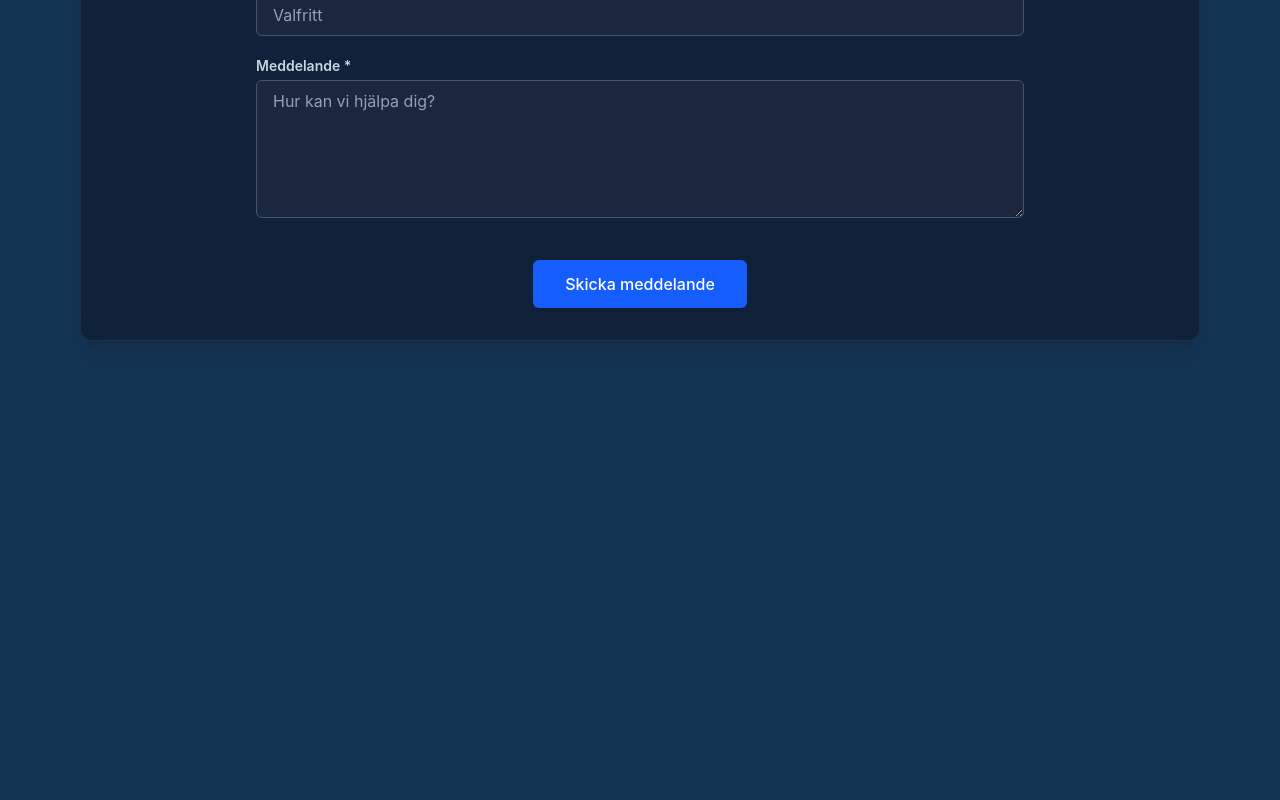
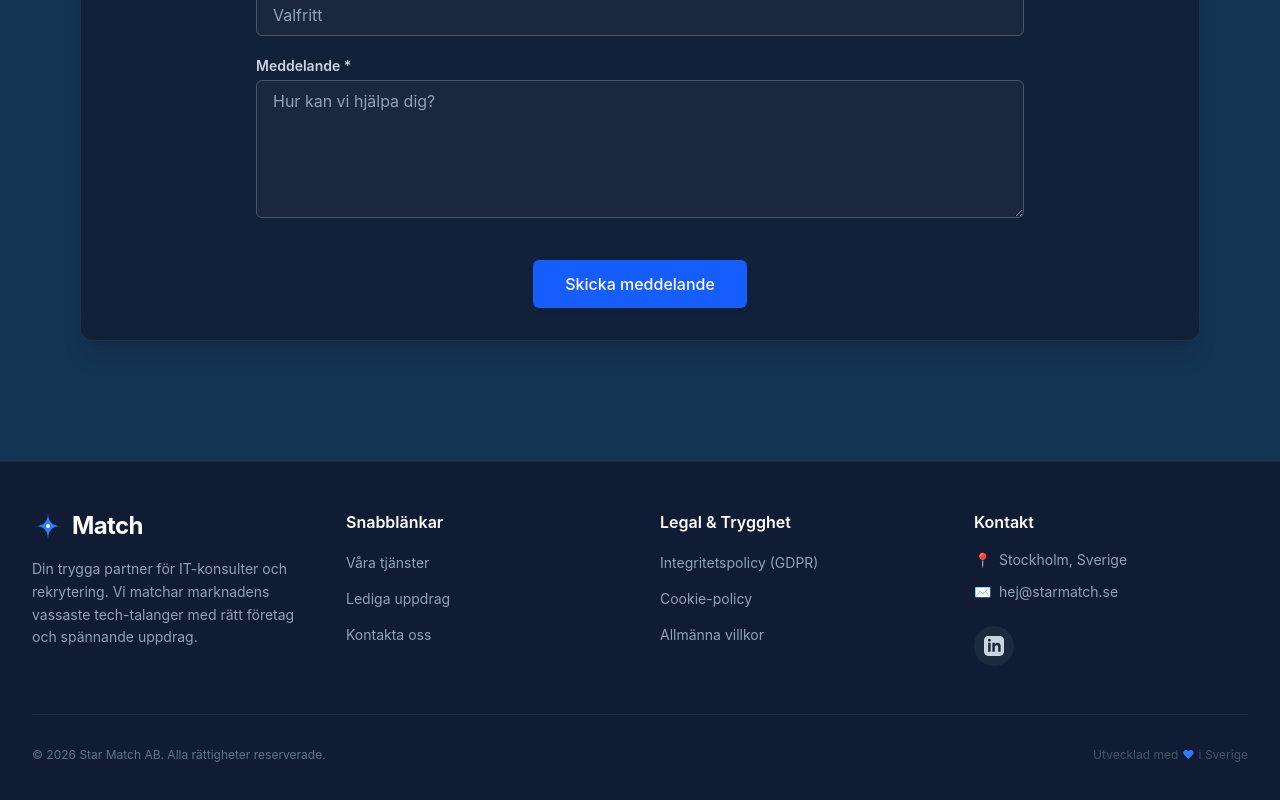
Before and after one commit to jacomaco/143, a React (Vite) app in the folder 143/: page / in a window 1280 px wide. Shown: the part 1318-2118 px from the top of the page. Before the commit the page ends 1699 px from the top, so only its background shows below. Built offline with nearby package versions, Linux system fonts and the light colour scheme; no server answers.

Commit message:
Added Footer draft

```diff
--- a/143/src/App.jsx
+++ b/143/src/App.jsx
@@ -3,7 +3,8 @@ import Header from './components/Header';
 import ValueProposition from './components/ValueProposition';
 import Jobs from './components/Jobs';
 import ContactForm from './components/ContactForm';
-import Background from './components/Background'; // 1. Importera komponenten
+import Background from './components/Background';
+import Footer from './components/Footer'; // 1. IMPORTERA FOOTER
 import jobService from './services/jobs';
 
 export default function App() {
@@ -19,12 +20,10 @@ export default function App() {
   }, [])
 
   return (
-    // 1. ÄNDRAT: min-h-[100svh] istället för min-h-screen
     <div className="min-h-[100svh] bg-dot-pattern relative">
 
       <Background />
 
-      {/* 2. ÄNDRAT: min-h-[100svh] istället för min-h-screen */}
       <div className="relative z-10 flex flex-col min-h-[100svh]">
         <Header />
 
@@ -33,6 +32,10 @@ export default function App() {
           <Jobs jobsToShow={jobs} isLoading={isLoading} />
           <ContactForm />
         </main>
+
+        {/* 2. LÄGG TILL FOOTER HÄR! */}
+        <Footer />
+
       </div>
     </div>
   )
--- /dev/null
+++ b/143/src/components/Footer.jsx
@@ -0,0 +1,84 @@
+const Footer = () => {
+  const currentYear = new Date().getFullYear();
+
+  return (
+    <footer className="bg-slate-900/80 backdrop-blur-md border-t border-slate-800 mt-20">
+      <div className="max-w-7xl mx-auto px-4 sm:px-6 lg:px-8 py-12">
+
+        {/* Huvudgrid för footern */}
+        <div className="grid grid-cols-1 md:grid-cols-2 lg:grid-cols-4 gap-10 mb-12">
+
+          {/* Kolumn 1: Varumärke & Pitch */}
+          <div className="lg:col-span-1">
+            <a href="#" className="flex items-center gap-2 text-2xl font-bold tracking-tight mb-4 inline-flex">
+              <svg className="w-8 h-8 text-blue-500" viewBox="0 0 24 24" fill="currentColor" xmlns="http://www.w3.org/2000/svg">
+                <path d="M12 2 Q12 12 22 12 Q12 12 12 22 Q12 12 2 12 Q12 12 12 2 Z" />
+                <circle cx="12" cy="12" r="1.5" fill="white" />
+              </svg>
+              <span className="text-white">Match</span>
+            </a>
+            <p className="text-slate-400 text-sm leading-relaxed">
+              Din trygga partner för IT-konsulter och rekrytering. Vi matchar marknadens vassaste tech-talanger med rätt företag och spännande uppdrag.
+            </p>
+          </div>
+
+          {/* Kolumn 2: Snabblänkar */}
+          <div>
+            <h3 className="text-white font-semibold mb-4">Snabblänkar</h3>
+            <ul className="space-y-3">
+              <li><a href="#services" className="text-slate-400 hover:text-blue-400 transition-colors text-sm">Våra tjänster</a></li>
+              <li><a href="#assignments" className="text-slate-400 hover:text-blue-400 transition-colors text-sm">Lediga uppdrag</a></li>
+              <li><a href="#contact" className="text-slate-400 hover:text-blue-400 transition-colors text-sm">Kontakta oss</a></li>
+            </ul>
+          </div>
+
+          {/* Kolumn 3: Legal / GDPR */}
+          <div>
+            <h3 className="text-white font-semibold mb-4">Legal & Trygghet</h3>
+            <ul className="space-y-3">
+              <li><a href="#" className="text-slate-400 hover:text-white transition-colors text-sm">Integritetspolicy (GDPR)</a></li>
+              <li><a href="#" className="text-slate-400 hover:text-white transition-colors text-sm">Cookie-policy</a></li>
+              <li><a href="#" className="text-slate-400 hover:text-white transition-colors text-sm">Allmänna villkor</a></li>
+            </ul>
+          </div>
+
+          {/* Kolumn 4: Kontakt & Socialt */}
+          <div>
+            <h3 className="text-white font-semibold mb-4">Kontakt</h3>
+            <ul className="space-y-3 text-sm text-slate-400">
+              <li className="flex items-center gap-2">
+                <span className="text-blue-500">📍</span> Stockholm, Sverige
+              </li>
+              <li className="flex items-center gap-2">
+                <span className="text-blue-500">✉️</span>
+                <a href="mailto:hej@starmatch.se" className="hover:text-blue-400 transition-colors">hej@starmatch.se</a>
+              </li>
+              <li className="mt-4 pt-2">
+                <a href="#" className="inline-flex items-center justify-center w-10 h-10 rounded-full bg-slate-800 hover:bg-blue-600 text-slate-300 hover:text-white transition-colors" title="Följ oss på LinkedIn">
+                  {/* LinkedIn Ikon */}
+                  <svg className="w-5 h-5" fill="currentColor" viewBox="0 0 24 24" aria-hidden="true">
+                    <path fillRule="evenodd" d="M19 0h-14c-2.761 0-5 2.239-5 5v14c0 2.761 2.239 5 5 5h14c2.762 0 5-2.239 5-5v-14c0-2.761-2.238-5-5-5zm-11 19h-3v-11h3v11zm-1.5-12.268c-.966 0-1.75-.79-1.75-1.764s.784-1.764 1.75-1.764 1.75.79 1.75 1.764-.783 1.764-1.75 1.764zm13.5 12.268h-3v-5.604c0-3.368-4-3.113-4 0v5.604h-3v-11h3v1.765c1.396-2.586 7-2.777 7 2.476v6.759z" clipRule="evenodd" />
+                  </svg>
+                </a>
+              </li>
+            </ul>
+          </div>
+
+        </div>
+
+        {/* Bottenrad med Copyright */}
+        <div className="border-t border-slate-800 pt-8 mt-8 flex flex-col md:flex-row justify-between items-center gap-4">
+          <p className="text-slate-500 text-xs">
+            &copy; {currentYear} Star Match AB. Alla rättigheter reserverade.
+          </p>
+          <p className="text-slate-600 text-xs flex items-center gap-1">
+            Utvecklad med <span className="text-blue-500">&hearts;</span> i Sverige
+          </p>
+        </div>
+
+      </div>
+    </footer>
+  );
+};
+
+export default Footer;
```
Also changed, not shown: 1 other file (tests, documents, lock files or other folders).
